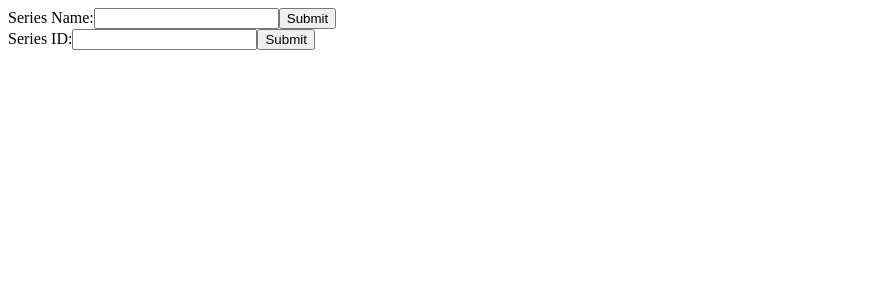
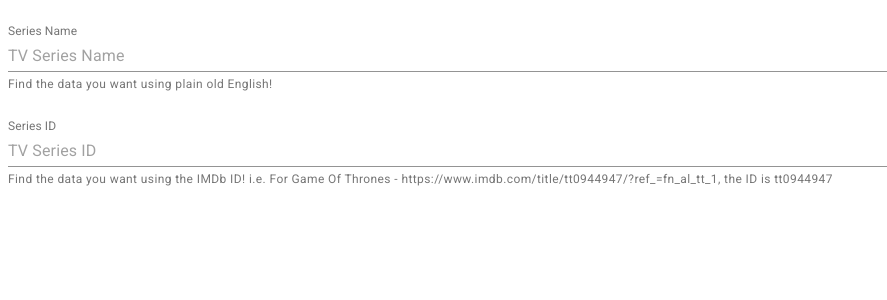
Before and after one commit to RyanMKrol/RatingsPlotter-Site, a React (Create React App) app: page / in a window 1280 px wide. Shown: the top 300 px of the page, without its empty margins (0-887 px from the left). Built offline with nearby package versions, Linux system fonts and the light colour scheme.

Commit message:
Add markdown UI text input components

```diff
--- a/src/pages/Home.js
+++ b/src/pages/Home.js
@@ -1,4 +1,7 @@
 import React, { Component } from 'react'
+
+import TextField from '@material-ui/core/TextField';
+
 import { API_CALL_TYPES, RatingsDataProcessor, RatingsPlotter } from './../components'
 
 import './Home.css';
@@ -67,23 +70,44 @@ class Home extends Component {
       null
 
     return (
-      <div>
+      <div className="page-container">
+        <div className="Home">
         <form onSubmit={(event) => {this.handleSubmit(event, API_CALL_TYPES.NAME)}}>
-          <label>
-            Series Name:
-            <input type="text" value={this.state.seriesName} onChange={(event) => {this.handleChange(event, API_CALL_TYPES.NAME)}} />
-          </label>
-          <input type="submit" value="Submit" />
+          <TextField
+            id="standard-full-width"
+            label="Series Name"
+            placeholder="TV Series Name"
+            helperText="Find the data you want using plain old English!"
+            fullWidth
+            margin="normal"
+            InputLabelProps={{
+              shrink: true,
+            }}
+            value={this.state.seriesName} onChange={(event) => {this.handleChange(event, API_CALL_TYPES.NAME)}}
+          />
         </form>
         <form onSubmit={(event) => {this.handleSubmit(event, API_CALL_TYPES.ID)}}>
-          <label>
-            Series ID:
-            <input type="text" value={this.state.seriesId} onChange={(event) => {this.handleChange(event, API_CALL_TYPES.ID)}} />
-          </label>
-          <input type="submit" value="Submit" />
+          <TextField
+            id="standard-full-width"
+            label="Series ID"
+            placeholder="TV Series ID"
+            helperText="Find the data you want using the IMDb ID! i.e. For Game Of Thrones - https://www.imdb.com/title/tt0944947/?ref_=fn_al_tt_1, the ID is tt0944947"
+            fullWidth
+            margin="normal"
+            InputLabelProps={{
+              shrink: true,
+            }}
+            value={this.state.seriesId} onChange={(event) => {this.handleChange(event, API_CALL_TYPES.ID)}}
+          />
         </form>
-        <div className="home-page-content">
-          {seriesPlot}{poster}
+          <div className="home-page-content">
+            <div className="home-page-plot">
+              {seriesPlot}
+            </div>
+            <div className="home-page-poster">
+              {poster}
+            </div>
+          </div>
         </div>
       </div>
     );
```
